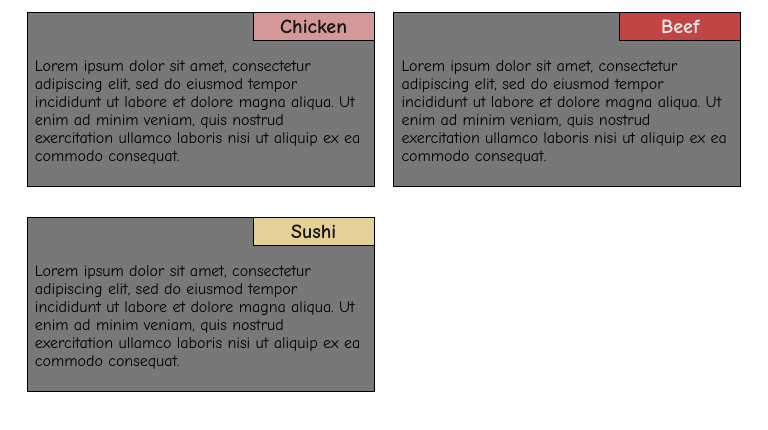
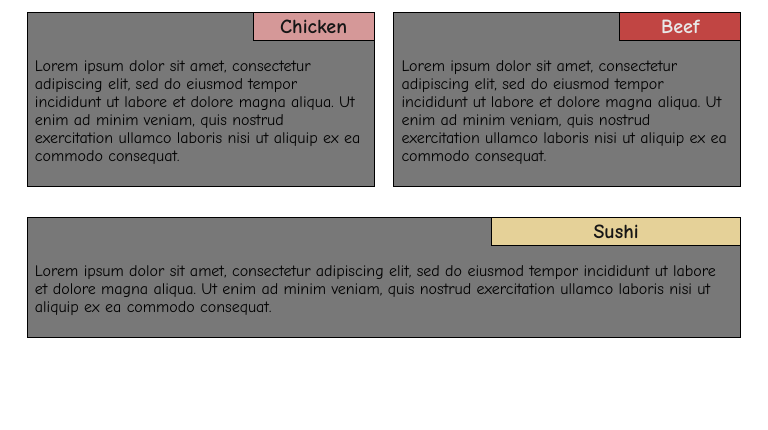
Before and after one commit to lsclovecode/coursera_test, a plain HTML site: page module2/index.html in a window 768 px wide. Shown: the part 58-488 px from the top of the page. Drawn offline with Linux system fonts and the light colour scheme.

Commit message:
little change

```diff
--- a/module2/css/module1.css
+++ b/module2/css/module1.css
@@ -73,6 +73,7 @@ section h2 {
   #sushi {
     clear:left;
     margin-left: 2.5%;
+    width: 95%;
   }
 }
 
```
Also changed, not shown: 2 other files.
